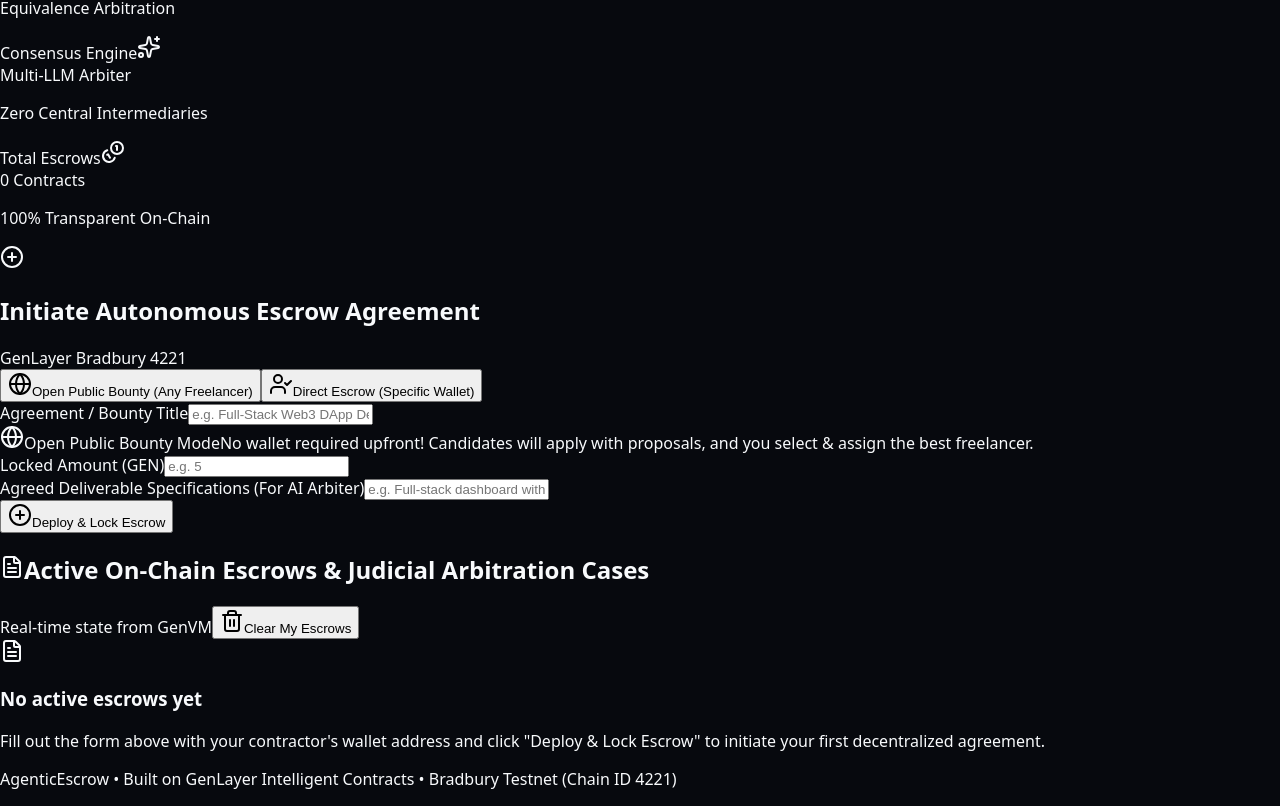
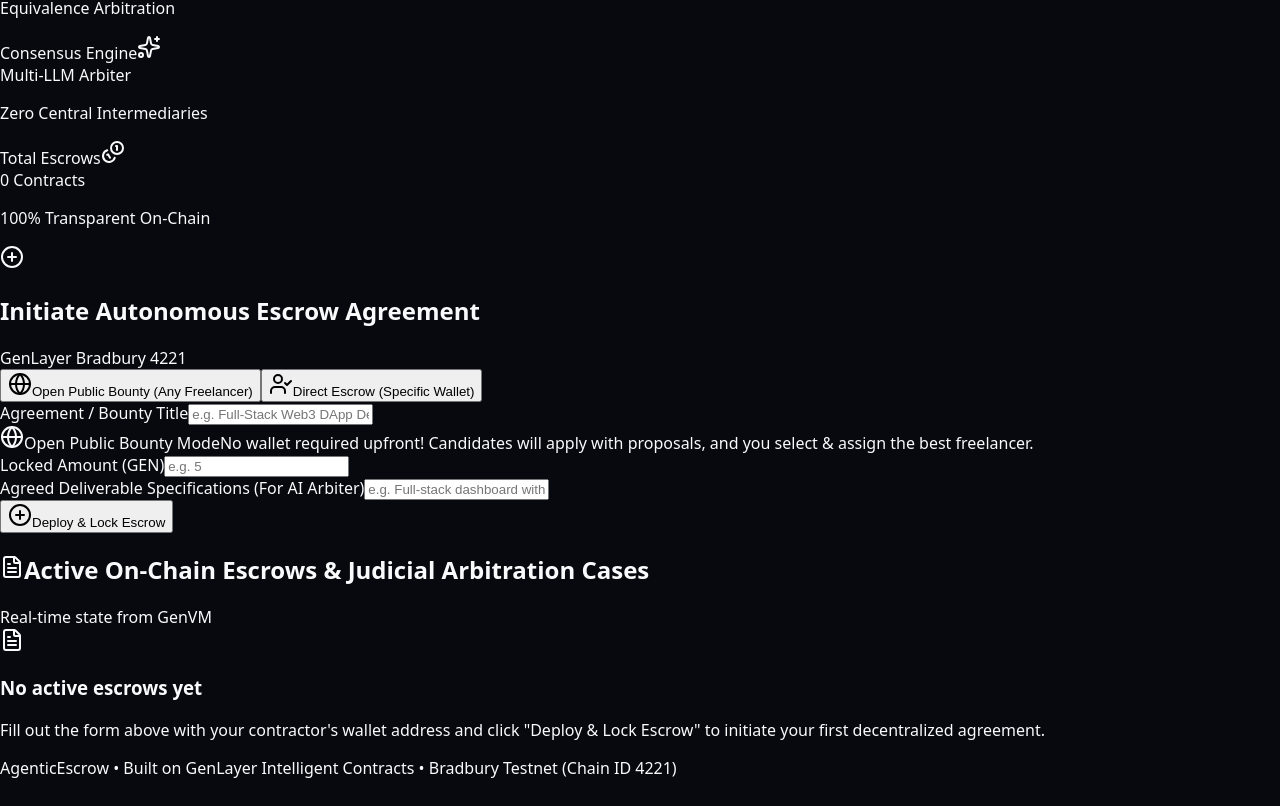
Before and after one commit to sinascorpion/genlayer-agentic-escrow, a Next.js app in the folder frontend/: page / in a window 1280 px wide. Shown: the part 1313-2119 px from the top of the page. Built offline with nearby package versions, Linux system fonts and the light colour scheme.

Commit message:
feat: remove manual escrow deletion button, clear legacy storage and reset memory

```diff
--- a/frontend/src/app/page.tsx
+++ b/frontend/src/app/page.tsx
@@ -20,8 +20,7 @@
   Users,
   Briefcase,
   UserCheck,
-  Globe,
-  Trash2
+  Globe
 } from "lucide-react";
 
 const CONTRACT_ADDRESS = "0xF9E1daf7Be50c5B7e20A3811519c02064ae6ad52";
@@ -92,20 +91,11 @@
       const res = await fetch("/api/escrows");
       if (res.ok) {
         const data = await res.json();
-        if (Array.isArray(data.escrows) && data.escrows.length > 0) {
-          setEscrows((prev) => {
-            // Merge server escrows with local, prioritizing server state
-            const map = new Map<number, EscrowRecord>();
-            data.escrows.forEach((e: EscrowRecord) => map.set(e.id, e));
-            prev.forEach((e: EscrowRecord) => {
-              if (!map.has(e.id)) map.set(e.id, e);
-            });
-            const merged = Array.from(map.values()).sort((a, b) => b.id - a.id);
-            if (typeof window !== "undefined") {
-              localStorage.setItem("genlayer_escrows", JSON.stringify(merged));
-            }
-            return merged;
-          });
+        if (Array.isArray(data.escrows)) {
+          setEscrows(data.escrows);
+          if (typeof window !== "undefined") {
+            localStorage.setItem("genlayer_escrows_v2", JSON.stringify(data.escrows));
+          }
         }
       }
     } catch (err) {
@@ -117,17 +107,13 @@
   useEffect(() => {
     if (typeof window !== "undefined") {
       try {
-        const saved = localStorage.getItem("genlayer_escrows");
+        // Clean legacy storage
+        localStorage.removeItem("genlayer_escrows");
+        const saved = localStorage.getItem("genlayer_escrows_v2");
         if (saved) {
           const parsed = JSON.parse(saved);
-          if (Array.isArray(parsed) && parsed.length > 0) {
+          if (Array.isArray(parsed)) {
             setEscrows(parsed);
-            // Push locally saved to server
-            fetch("/api/escrows", {
-              method: "POST",
-              headers: { "Content-Type": "application/json" },
-              body: JSON.stringify({ escrows: parsed })
-            }).catch(() => {});
           }
         }
       } catch (err) {
@@ -164,7 +150,7 @@
   useEffect(() => {
     if (typeof window !== "undefined" && escrows.length > 0) {
       try {
-        localStorage.setItem("genlayer_escrows", JSON.stringify(escrows));
+        localStorage.setItem("genlayer_escrows_v2", JSON.stringify(escrows));
       } catch (err) {
         console.error("Failed to save escrows to localStorage", err);
       }
@@ -226,39 +212,6 @@
   const [viewingApplicantsEscrow, setViewingApplicantsEscrow] = useState<EscrowRecord | null>(null);
   const [proposalInput, setProposalInput] = useState("");
   const [isApplying, setIsApplying] = useState(false);
-
-  // Handle Reset / Clear Escrows created by current user
-  const handleResetEscrows = async () => {
-    if (!account) {
-      alert("Please connect your wallet first.");
-      return;
-    }
-    const myEscrows = escrows.filter(
-      (e) => e.buyer.toLowerCase() === account.toLowerCase()
-    );
-    if (myEscrows.length === 0) {
-      alert("You don't have any created escrows to remove.");
-      return;
-    }
-    if (!confirm(`Are you sure you want to remove ${myEscrows.length} escrow(s) created by your wallet (${account.slice(0, 6)}...${account.slice(-4)})?`)) return;
-
-    const remaining = escrows.filter(
-      (e) => e.buyer.toLowerCase() !== account.toLowerCase()
-    );
-    setEscrows(remaining);
-    if (typeof window !== "undefined") {
-      localStorage.setItem("genlayer_escrows", JSON.stringify(remaining));
-    }
-    try {
-      await fetch("/api/escrows", {
-        method: "POST",
-        headers: { "Content-Type": "application/json" },
-        body: JSON.stringify({ escrows: remaining })
-      });
-    } catch (err) {
-      console.error("Failed to update escrows on server", err);
-    }
-  };
 
   // Handle Create Escrow (Direct or Open Bounty)
   const handleCreateEscrow = async (e: React.FormEvent) => {
@@ -732,18 +685,7 @@
               <FileText className="h-5 w-5 text-cyan-400" />
               Active On-Chain Escrows & Judicial Arbitration Cases
             </h2>
-            <div className="flex items-center gap-3">
-              <span className="text-xs text-slate-400 font-mono hidden sm:inline">Real-time state from GenVM</span>
-              <button
-                type="button"
-                onClick={handleResetEscrows}
-                className="text-xs px-3 py-1.5 rounded-lg bg-rose-500/10 hover:bg-rose-500/20 text-rose-400 border border-rose-500/30 flex items-center gap-1.5 transition cursor-pointer"
-                title="Remove only the escrows created by your connected wallet"
-              >
-                <Trash2 className="h-3.5 w-3.5" />
-                Clear My Escrows
-              </button>
-            </div>
+            <span className="text-xs text-slate-400 font-mono">Real-time state from GenVM</span>
           </div>
 
           <div className="grid grid-cols-1 gap-4">
```
